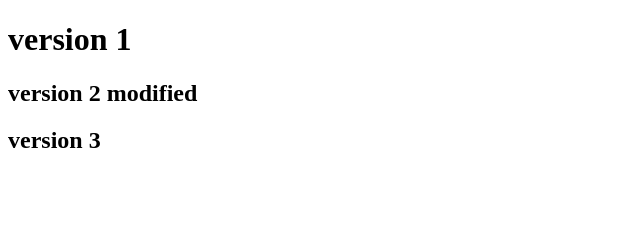
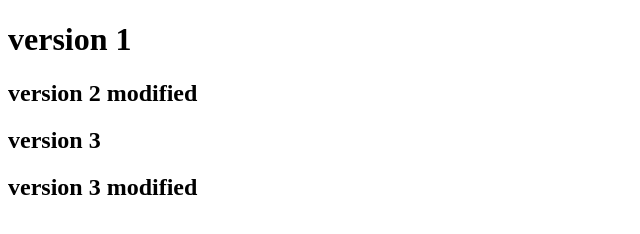
Before and after one commit to Sumanasri-20/branch, a plain HTML site: page index.html in a window 1280 px wide. Shown: the whole page, without its empty margins (0-640 px from the left). Drawn offline with Linux system fonts and the light colour scheme.

Commit message:
version3

```diff
--- a/index.html
+++ b/index.html
@@ -9,5 +9,6 @@
     <h1>version 1</h1>
     <h2>version 2 modified</h2>
     <h2>version 3</h2>
+    <h2>version 3 modified</h2>
 </body>
 </html>
```
